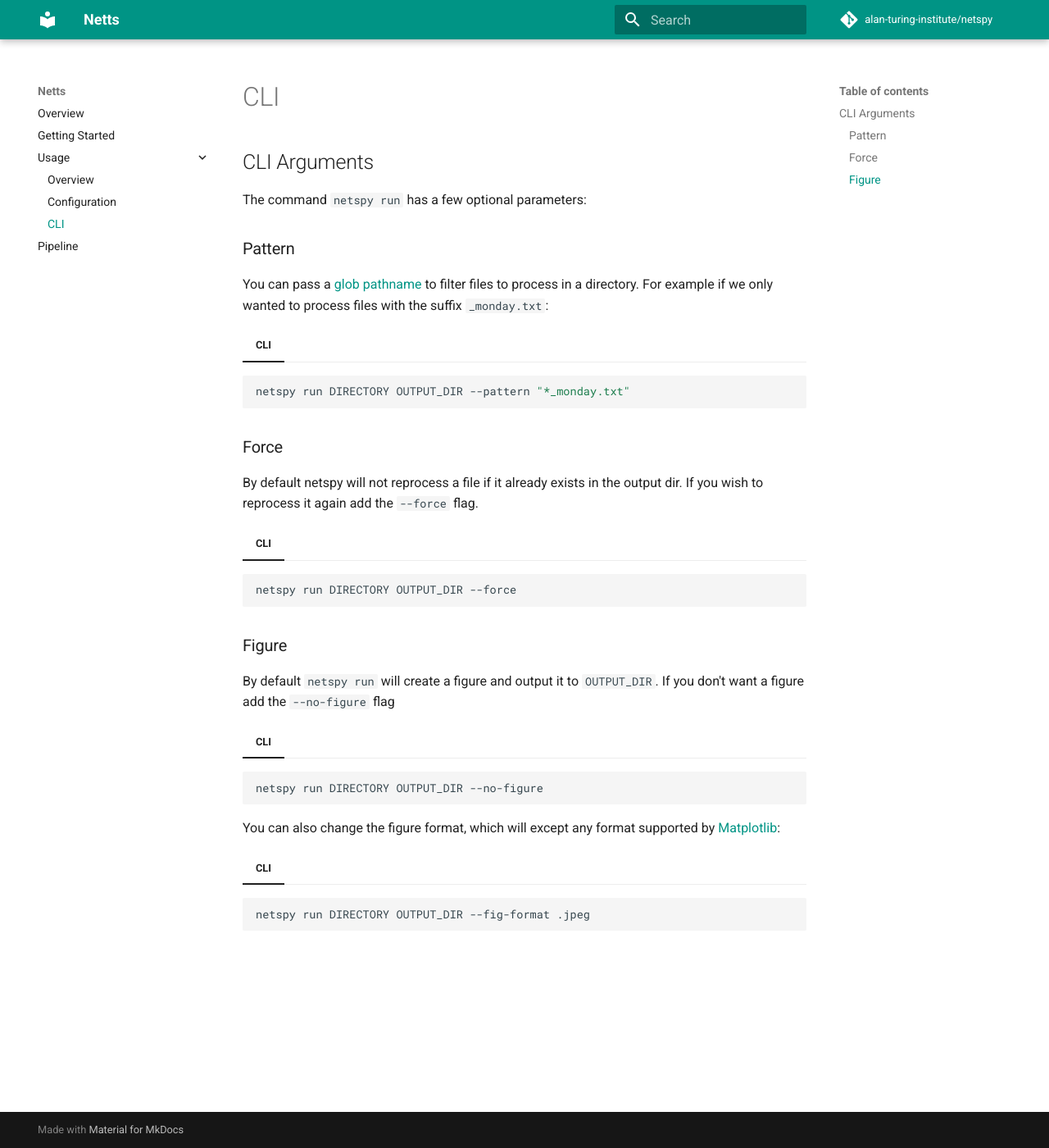
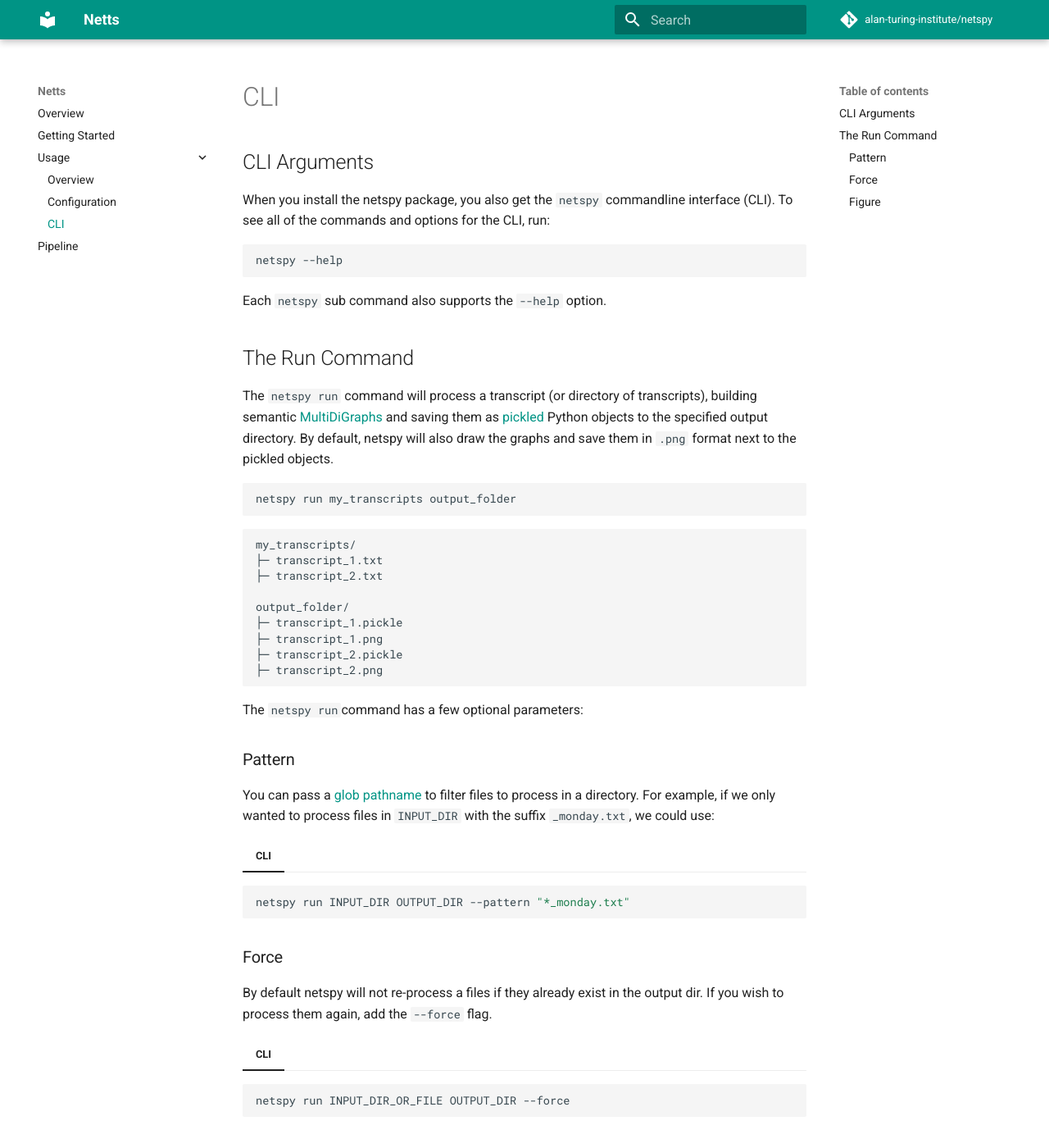
Before and after one commit to alan-turing-institute/netts, an MkDocs documentation site: the page built from docs/docs/cli.md, in a window 1280 px wide and 1400 px high. Shown: the whole window at 82% size. Built offline with MkDocs 1.6.1 and Material for MkDocs 9.7.7, drawn with Linux system fonts in a browser that asks for light colours; comment, search, counter and statistics services are not loaded; some of the changed text lies outside the part shown.

Commit message:
Edit CLI page

````diff
--- a/docs/docs/cli.md
+++ b/docs/docs/cli.md
@@ -2,36 +2,64 @@
 
 ## CLI Arguments
 
-The command `netspy run` has a few optional parameters:
+When you install the netspy package, you also get the `netspy` commandline interface (CLI). To see all of the commands and options for the CLI, run:
+
+```bash
+netspy --help
+```
+
+Each `netspy` sub command also supports the `--help` option.
+
+## The Run Command
+
+The `netspy run` command will process a transcript (or directory of transcripts), building semantic [MultiDiGraphs](https://networkx.org/documentation/stable/reference/classes/multidigraph.html) and saving them as [pickled](https://docs.python.org/3/library/pickle.html#module-pickle) Python objects to the specified output directory. By default, netspy will also draw the graphs and save them in `.png` format next to the pickled objects.
+
+```bash
+netspy run my_transcripts output_folder
+```
+
+```text
+my_transcripts/
+├─ transcript_1.txt
+├─ transcript_2.txt
+
+output_folder/
+├─ transcript_1.pickle
+├─ transcript_1.png
+├─ transcript_2.pickle
+├─ transcript_2.png
+```
+
+The `netspy run`command has a few optional parameters:
 
 ### Pattern
 
-You can pass a [glob pathname](https://docs.python.org/3/library/glob.html) to filter files to process in a directory. For example if we only wanted to process files with the suffix `_monday.txt`:
+You can pass a [glob pathname](https://docs.python.org/3/library/glob.html) to filter files to process in a directory. For example, if we only wanted to process files in `INPUT_DIR` with the suffix `_monday.txt`, we could use:
 
 === "CLI"
 
 ```bash
-netspy run DIRECTORY OUTPUT_DIR --pattern "*_monday.txt"
+netspy run INPUT_DIR OUTPUT_DIR --pattern "*_monday.txt"
 ```
 
 ### Force
 
-By default netspy will not reprocess a file if it already exists in the output dir. If you wish to reprocess it again add the `--force` flag.
+By default netspy will not re-process a files if they already exist in the output dir. If you wish to process them again, add the `--force` flag.
 
 === "CLI"
 
 ```bash
-netspy run DIRECTORY OUTPUT_DIR --force
+netspy run INPUT_DIR_OR_FILE OUTPUT_DIR --force
 ```
 
 ### Figure
 
-By default `netspy run` will create a figure and output it to `OUTPUT_DIR`. If you don't want a figure add the `--no-figure` flag
+By default `netspy run` will create a figures and output them to `OUTPUT_DIR`. If you don't want figures, add the `--no-figure` flag:
 
 === "CLI"
 
 ```bash
-netspy run DIRECTORY OUTPUT_DIR --no-figure
+netspy run INPUT_DIR_OR_FILE OUTPUT_DIR --no-figure
 ```
 
 You can also change the figure format, which will except any format supported by [Matplotlib](https://matplotlib.org/2.1.2/api/_as_gen/matplotlib.pyplot.savefig.html#:~:text=One%20of%20the%20file%20extensions,%2C%20ps%2C%20eps%20and%20svg.&text=If%20True%2C%20the%20axes%20patches,edgecolor%20are%20specified%20via%20kwargs.):
@@ -39,5 +67,5 @@
 === "CLI"
 
 ```bash
-netspy run DIRECTORY OUTPUT_DIR --fig-format .jpeg
+netspy run INPUT_DIR_OR_FILE OUTPUT_DIR --fig-format .jpeg
 ```
````
Also changed, not shown: docs/docs/index.md (+1 -2 lines), docs/docs/install.md (+14 -8 lines).
